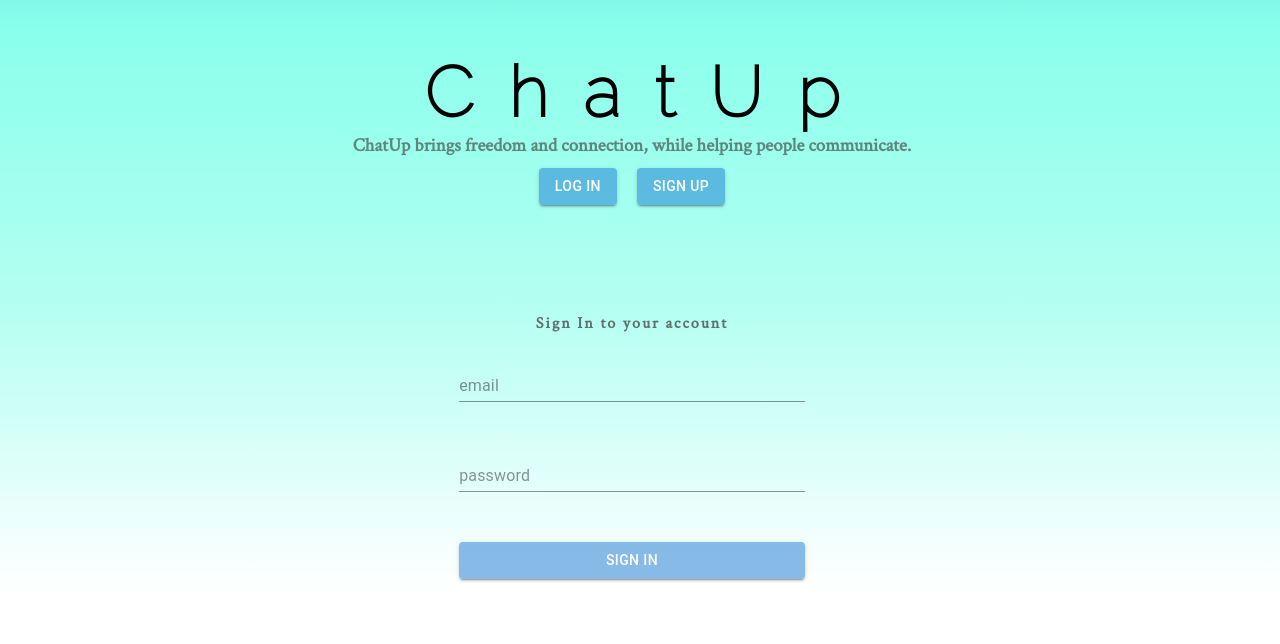
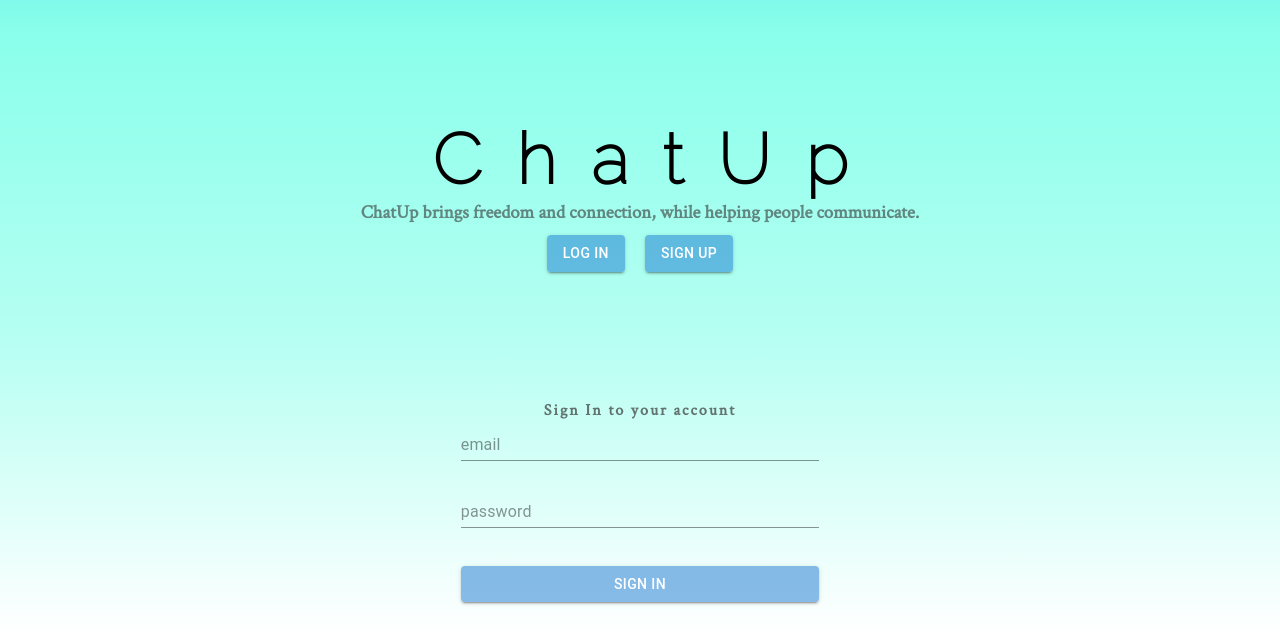
Before and after one commit to ibabaityte/ChatUp, a React (Create React App) app in the folder client/: page / in a window 1280 px wide. Shown: the top 644 px of the page. Built offline with nearby package versions, Linux system fonts and the light colour scheme; no server answers.

Commit message:
Adjusted the styling

```diff
--- a/client/src/components/Startup/StartupPage.js
+++ b/client/src/components/Startup/StartupPage.js
@@ -1,9 +1,9 @@
-import {Routes, Route} from 'react-router-dom';
+import {Routes, Route, Link} from 'react-router-dom';
 
 // style imports
 import {ThemeProvider} from "@mui/material/styles";
 import Grid from "@mui/material/Unstable_Grid2";
-import {startupBg, gridItem, logoContainer, inputContainer} from "../../styles/startup/StartupPageStyles";
+import {startupBg, gridItem, logoContainer, inputContainer, logo, button} from "../../styles/startup/StartupPageStyles";
 import theme from "../../styles/Theme";
 import "../../styles/startup/StartupPageStyles.css";
 
@@ -12,15 +12,22 @@ import Login from "../users/Login";
 import Register from "../users/Register";
 import LogoAndSlogan from "./LogoAndSlogan";
 import ButtonContainer from "./ButtonContainer";
+import {link} from "../../styles/CommonStyles";
+import Button from "@mui/material/Button";
 
 const StartupPage = () => {
     return (
         <ThemeProvider theme={theme}>
-            <Grid container spacing={2} sx={startupBg}>
+            <Grid container sx={startupBg}>
                 <Grid item sx={gridItem}>
                     <Grid item sx={logoContainer}>
-                        <LogoAndSlogan />
-                        <ButtonContainer />
+                        <div className="logoContainer">
+                            <Link to="/" style={{...link, ...logo}}>
+                                <h1 className="logo">ChatUp</h1>
+                            </Link>
+                            <h3 className="slogan">ChatUp brings freedom and connection, while helping people communicate.</h3>
+                            <ButtonContainer />
+                        </div>
                     </Grid>
                     <Grid item sx={inputContainer}>
                         <Routes>
--- a/client/src/styles/startup/StartupPageStyles.css
+++ b/client/src/styles/startup/StartupPageStyles.css
@@ -63,7 +63,8 @@ body {
 .logoContainer {
     display: flex;
     flex-direction: column;
-    align-content: center;
+    /*justify-content: center;*/
+    /*align-content: center;*/
 }
 
 .slogan {
@@ -73,7 +74,7 @@ body {
 }
 
 .form {
-    height: 60%;
+    height: 50%;
     width: 100%;
     display: flex;
     flex-direction: column;
--- a/client/src/styles/startup/StartupPageStyles.js
+++ b/client/src/styles/startup/StartupPageStyles.js
@@ -13,7 +13,7 @@ const GradientBg = keyframes`
 
 const startupBg = {
     width: "100vw",
-    height: "95vh",
+    height: "100vh"
     // background: "linear-gradient(0deg, #ffffff, #ffffff, #b5fff2, #8affeb, #32d1e6)",
     // backgroundSize: "150% 150%",
     // animation: `${GradientBg} 9s ease infinite`
@@ -24,7 +24,7 @@ const gridItem = {
         xs: "100%",
         sm: "70%"
     },
-    height: "90%",
+    height: "100%",
     margin: "auto auto"
 }
 
@@ -33,8 +33,8 @@ const button = {
 }
 
 const buttonContainer = {
-    display: "flex",
-    justifyContent: "space-evenly",
+    // display: "flex",
+    // justifyContent: "space-evenly",
     width: {
         sx: "50%",
         md: "30%"
@@ -54,10 +54,11 @@ const confirmButton = {
 }
 
 const logoContainer = {
-    height: "40%",
+    height: "50%",
     display: "flex",
     flexDirection: "column",
-    justifyContent: "center"
+    justifyContent: "center",
+    alignSelf: "center"
 }
 
 const input = {
@@ -94,7 +95,7 @@ const formContainer = {
 
 const inputContainer = {
     width: "100%",
-    height: "70%",
+    height: "50%",
     display: "flex",
     flexDirection: "column",
     alignContent: "center"
```
